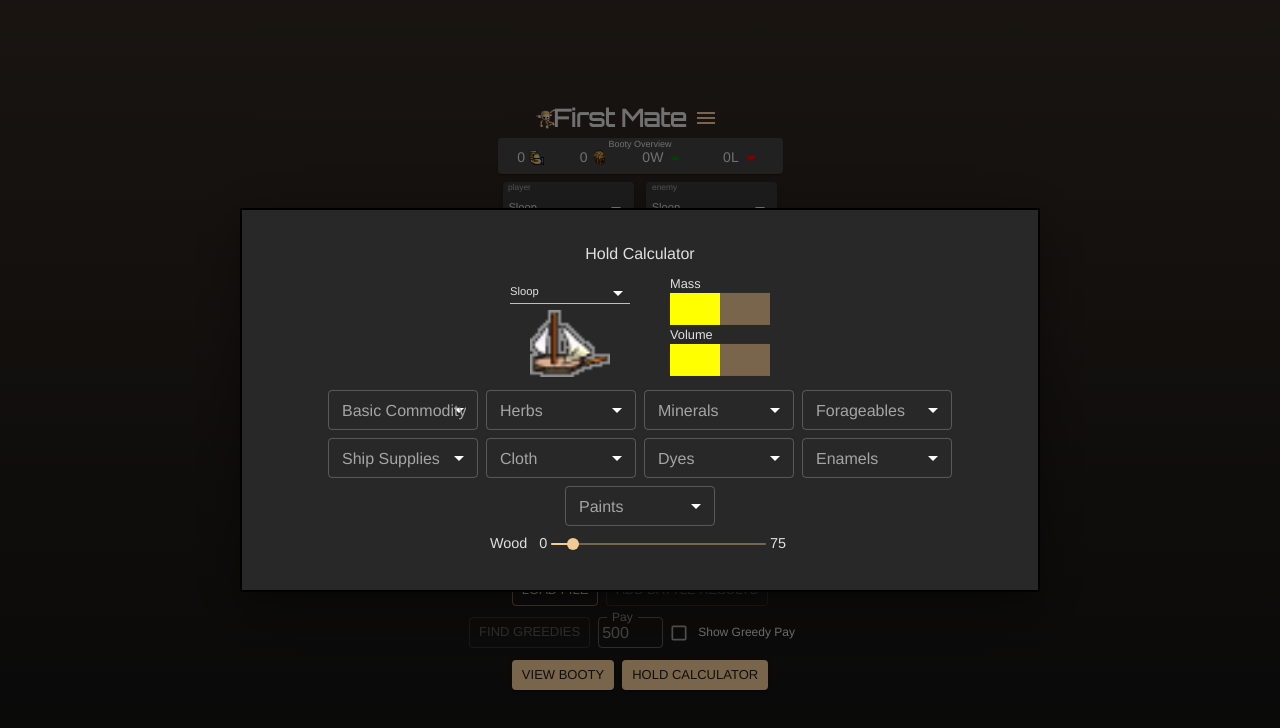
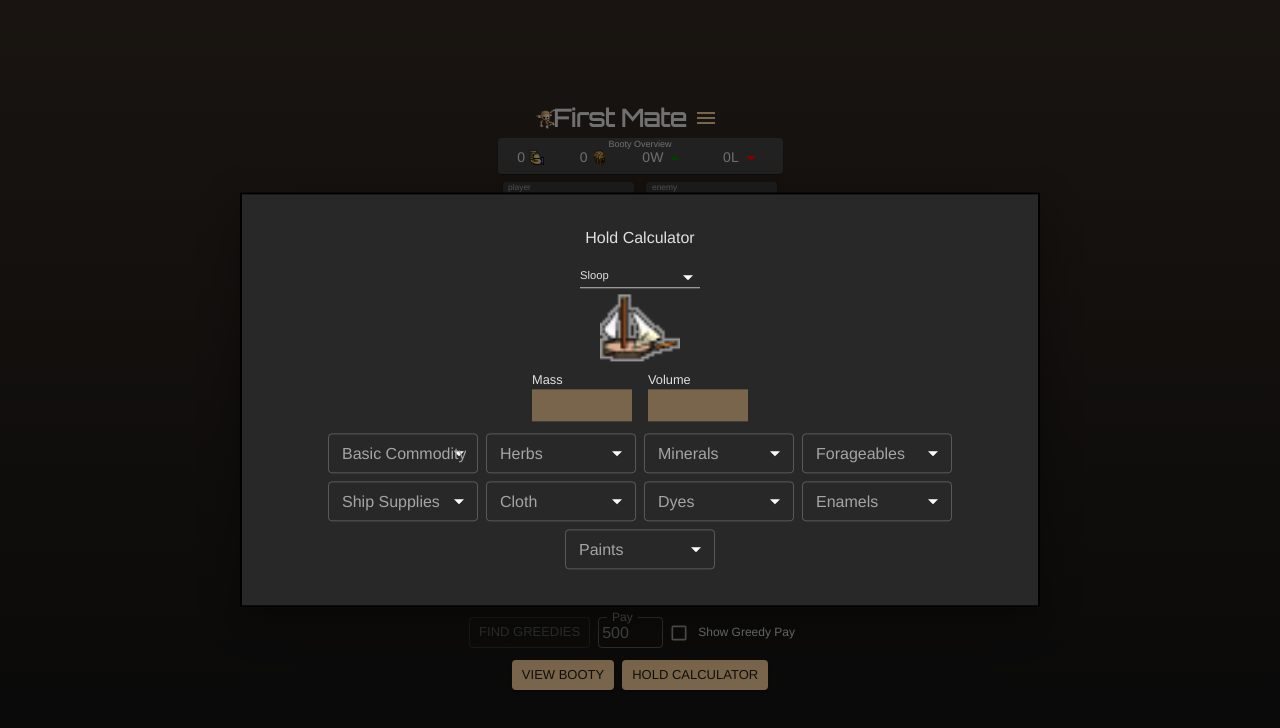
Before and after one commit to captain-dread/pillage-helper-web, a React (Vite) app: page / in a window 1280 px wide. Both pictures are taken after a click on the button "HOLD CALCULATOR". Shown: the top 728 px of the page. Built offline with nearby package versions, Linux system fonts and the light colour scheme.

Commit message:
feat: Working version

```diff
--- a/src/components/HoldCalculator.jsx
+++ b/src/components/HoldCalculator.jsx
@@ -23,7 +23,11 @@ const style = {
 };
 
 export default function HoldCalculatorModal() {
-  const [shipHold, setShipHold] = useState({ mass: 0, volume: 0 });
+  const [shipHold, setShipHold] = useState({
+    mass: 0,
+    volume: 0,
+    commodities: {},
+  });
   const [commoditiesSelected, setCommoditiesSelected] = useState({
     "Basic Commodity": [],
     Herbs: [],
@@ -35,24 +39,53 @@ export default function HoldCalculatorModal() {
     Enamels: [],
     Paints: [],
   });
-
   const [open, setOpen] = useState(false);
   const [ship, setShip] = useState(ships[0]);
 
   const handleOpen = () => setOpen(true);
-
   const handleClose = () => setOpen(false);
 
-  const progressBarColor =
-    shipHold.mass <= 40 ? "green" : shipHold.mass <= 65 ? "yellow" : "red";
+  const selectedCommodities = Object.values(commoditiesSelected).flat();
+
+  // Update progress bar color based on total mass/volume
+  const calculateProgressColor = (value) =>
+    value <= 40 ? "green" : value <= 65 ? "yellow" : "red";
+  const progressBarColorMass = calculateProgressColor(
+    (shipHold.mass / ship.mass) * 100
+  );
+  const progressBarColorVolume = calculateProgressColor(
+    (shipHold.volume / ship.volume) * 100
+  );
+
+  const handleSliderChange = (commodity, newValue) => {
+    const newMass = newValue * commodity.mass;
+    const newVolume = newValue * commodity.volume;
+    const oldMass = shipHold.commodities[commodity.resource]?.mass || 0;
+    const oldVolume = shipHold.commodities[commodity.resource]?.volume || 0;
+
+    // Update only if within ship capacity
+    if (
+      shipHold.mass - oldMass + newMass <= ship.mass &&
+      shipHold.volume - oldVolume + newVolume <= ship.volume
+    ) {
+      setShipHold((prev) => ({
+        mass: prev.mass - oldMass + newMass,
+        volume: prev.volume - oldVolume + newVolume,
+        commodities: {
+          ...prev.commodities,
+          [commodity.resource]: {
+            quantity: newValue,
+            mass: newMass,
+            volume: newVolume,
+          },
+        },
+      }));
+    }
+  };
 
   useEffect(() => {
-    setShipHold({ mass: 50, volume: 50 });
+    setShipHold({ mass: 0, volume: 0, commodities: {} }); // Reset on ship change
   }, [ship]);
-
-  useEffect(() => {
-    console.log("CommoditiesSelected: ", commoditiesSelected);
-  }, [commoditiesSelected]);
 
   return (
     <div>
@@ -72,20 +105,7 @@ export default function HoldCalculatorModal() {
       >
         <Box sx={style}>
           <Typography textAlign="center">Hold Calculator</Typography>
-          <Box
-            sx={{
-              display: "flex",
-              justifyContent: "space-around",
-              width: "300px",
-            }}
-          >
-            <Box
-              sx={{
-                display: "flex",
-                flexDirection: "column",
-                alignItems: "center",
-              }}
-            >
+          {/* Ship Selection and Display */}
           <SelectShipInput
             ships={ships}
             currentShip={ship}
@@ -103,19 +123,21 @@ export default function HoldCalculatorModal() {
               backgroundPosition: "center",
             }}
           />
-            </Box>
 
-            <Box sx={{ pt: 1 }}>
+          {/* Mass and Volume Progress Bars */}
+          <Box
+            sx={{ pt: 1, display: "flex", gap: 2, justifyContent: "center" }}
+          >
             <Box sx={{ width: "100px" }}>
               <Typography sx={{ fontSize: ".8rem" }}>Mass</Typography>
               <LinearProgress
                 variant="determinate"
-                  value={shipHold.mass}
+                value={(shipHold.mass / ship.mass) * 100}
                 sx={{
                   width: "100%",
                   height: "2rem",
                   "& .MuiLinearProgress-bar": {
-                      backgroundColor: progressBarColor,
+                    backgroundColor: progressBarColorMass,
                   },
                 }}
               />
@@ -124,40 +146,44 @@ export default function HoldCalculatorModal() {
               <Typography sx={{ fontSize: ".8rem" }}>Volume</Typography>
               <LinearProgress
                 variant="determinate"
-                  value={shipHold.mass}
+                value={(shipHold.volume / ship.volume) * 100}
                 sx={{
                   width: "100%",
                   height: "2rem",
                   "& .MuiLinearProgress-bar": {
-                      backgroundColor: progressBarColor,
+                    backgroundColor: progressBarColorVolume,
                   },
                 }}
               />
             </Box>
           </Box>
-          </Box>
 
-          <Box>
+          {/* Commodity Selection and Sliders */}
           <MultipleSelect
             commoditiesSelected={commoditiesSelected}
             setCommoditiesSelected={setCommoditiesSelected}
           />
+          <Box
+            sx={{ display: "flex", justifyContent: "center", flexWrap: "wrap" }}
+          >
+            {selectedCommodities.map((commodity) => {
+              const maxByMass = Math.floor(ship.mass / commodity.mass);
+              const maxByVolume = Math.floor(ship.volume / commodity.volume);
+              const maxValue = Math.min(maxByMass, maxByVolume);
+              const currentValue =
+                shipHold.commodities[commodity.resource]?.quantity || 0;
 
-            <Box
-              sx={{
-                display: "flex",
-                justifyContent: "center",
-                flexWrap: "wrap",
-              }}
-            >
+              return (
+                <Box key={commodity.resource} sx={{ m: 1 }}>
                   <Slider
-                value={10}
-                minValue={0}
-                maxValue={75}
-                onChange={() => {}}
-                label="Wood"
+                    value={currentValue}
+                    maxValue={maxValue}
+                    onChange={(value) => handleSliderChange(commodity, value)}
+                    label={commodity.resource}
                   />
                 </Box>
+              );
+            })}
           </Box>
         </Box>
       </Modal>
--- a/src/components/atoms/Slider.jsx
+++ b/src/components/atoms/Slider.jsx
@@ -1,30 +1,27 @@
 import * as React from "react";
 import Box from "@mui/material/Box";
-import Slider from "@mui/material/Slider";
+import MuiSlider from "@mui/material/Slider"; // Renamed to avoid naming conflict
 import Typography from "@mui/material/Typography";
 
-export default function SliderSizes({
-  minValue,
-  value,
-  maxValue,
-  onChange,
-  label,
-}) {
+export default function SliderSizes({ value, maxValue, onChange, label }) {
+  const handleChange = (event, newValue) => {
+    onChange(newValue); // Assuming onChange expects the new value directly
+  };
+
   return (
     <Box sx={{ width: 300, display: "flex", alignItems: "center" }}>
-      <Typography sx={{ fontSize: ".9rem", pr: 1 }}>{label}</Typography>
-      <Typography sx={{ fontSize: ".9rem", px: 0.5 }}>{minValue}</Typography>
-      <Slider
+      <Typography sx={{ fontSize: ".8rem", pr: 0.5 }}>{label}</Typography>
+      <Typography sx={{ fontSize: ".9rem", pr: 1 }}>0</Typography>
+      <MuiSlider
         size="small"
-        defaultValue={0}
+        defaultValue={0} // This prop might not be needed if you are controlling the value prop
         aria-label="Small"
         valueLabelDisplay="auto"
-        min={minValue}
-        maxValue={maxValue}
+        max={maxValue} // Corrected the prop name from maxValue to max
         value={value}
-        onChange={onChange}
+        onChange={handleChange} // Use the adjusted handleChange
       />
-      <Typography sx={{ fontSize: ".9rem", px: 0.5 }}>{maxValue}</Typography>
+      <Typography sx={{ fontSize: ".9rem", px: 1 }}>{maxValue}</Typography>
     </Box>
   );
 }
```
Lines whose indentation alone changed are shown as unchanged.
